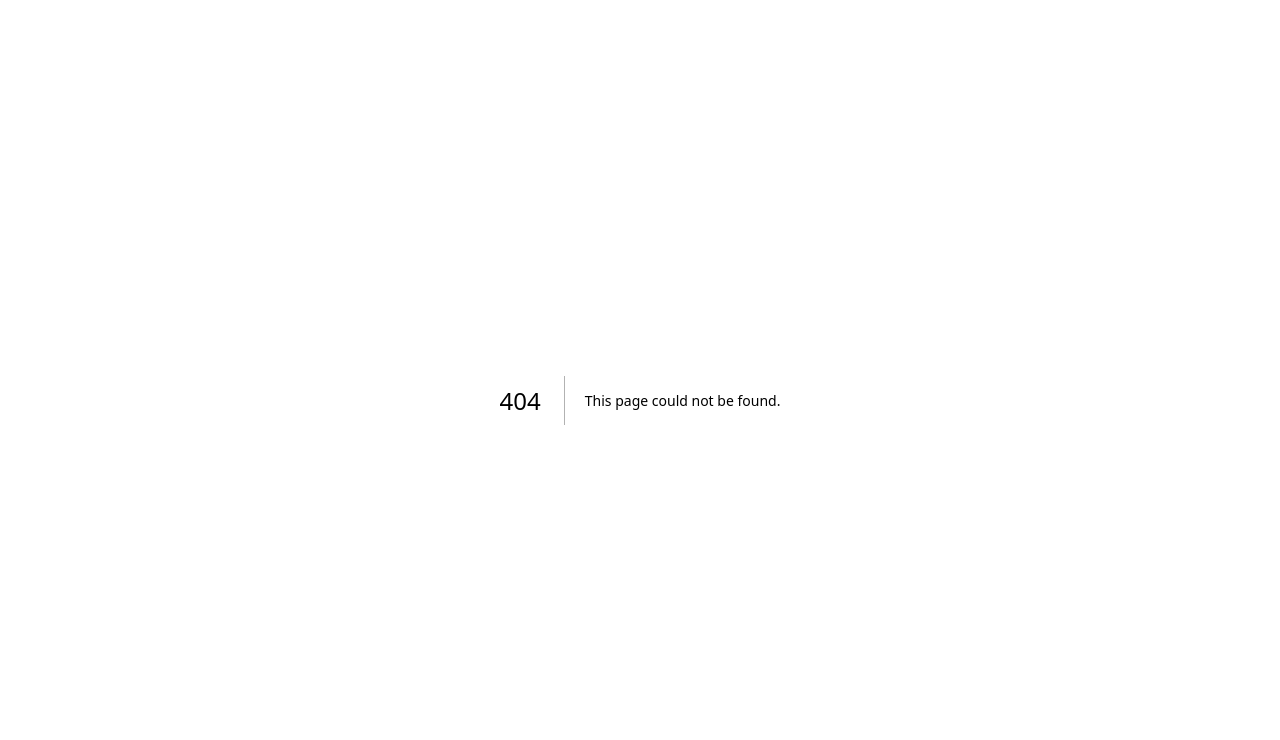
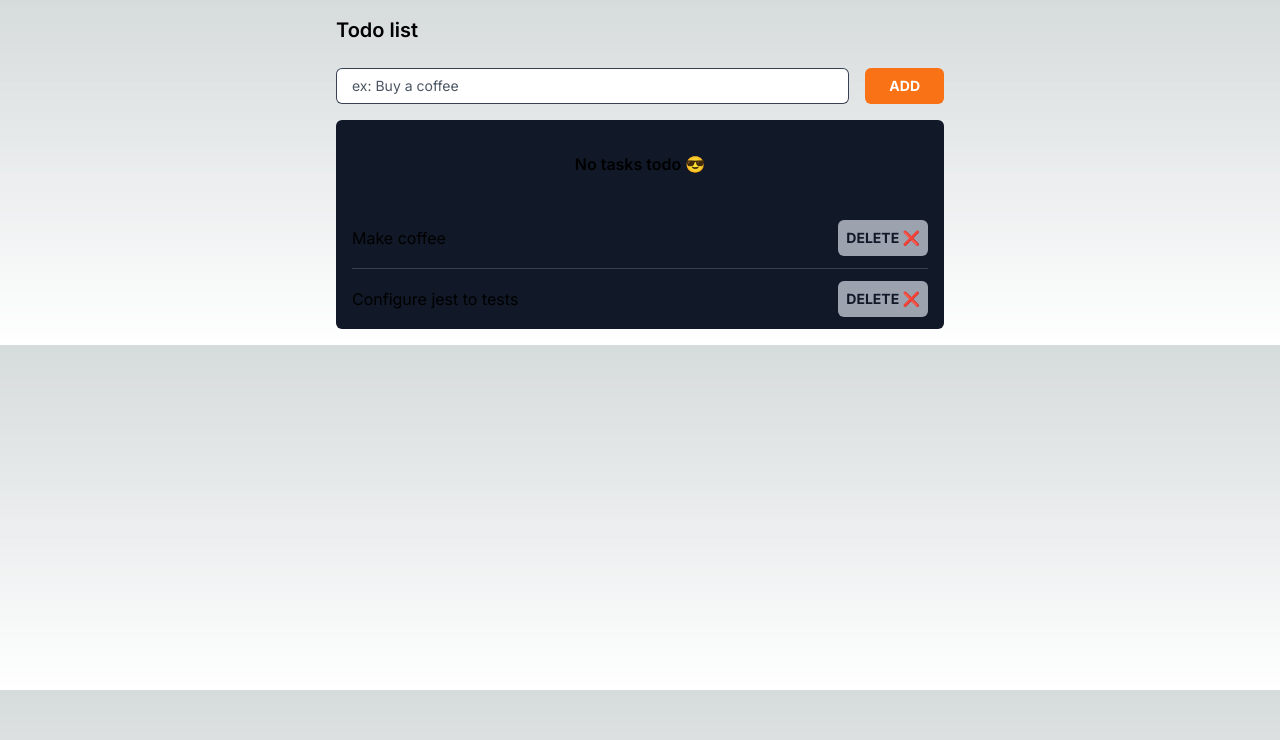
Before and after one commit to nailtonoliveira/next-app-template, a Next.js app: page /todos in a window 1280 px wide. Before the commit this address had no page. Shown: the top 740 px of the page. Built offline with nearby package versions, Linux system fonts and the light colour scheme.

Commit message:
feat: add todo feature layout without logic

```diff
--- /dev/null
+++ b/src/app/todos/page.tsx
@@ -0,0 +1,42 @@
+const list = ["Make coffee", "Configure jest to tests"];
+
+export default function Todos() {
+  return (
+    <div className="max-w-screen-sm mx-auto p-4 flex flex-col gap-4">
+      <h4 className="text-xl font-semibold">Todo list</h4>
+
+      <form className="flex items-end gap-4">
+        <input
+          className="block grow basis-auto rounded-md border-0 py-1.5 px-4 text-white mt-2 ring-1 ring-inset ring-gray-700 placeholder:text-gray-600 focus:ring-2 focus:ring-inset focus:ring-orange-600 focus:outline-none text-sm leading-6"
+          placeholder="ex: Buy a coffee"
+          type="text"
+        />
+
+        <button className="text-sm font-bold leading-6 uppercase grow-0 basis-auto border-0 py-1.5 px-6 bg-orange-500 rounded-md text-white hover:bg-orange-700 transition-colors ease-in-out duration-300">
+          Add
+        </button>
+      </form>
+
+      <div className="bg-gray-900 px-4 rounded-md">
+        <p className="w-full text-center px-4 py-8 font-semibold">
+          No tasks todo 😎
+        </p>
+
+        <ul>
+          {list.map((item) => (
+            <li
+              key={item}
+              className="flex items-center justify-between gap-4 py-3 [&:not(:first-child)]:border-t border-gray-700"
+            >
+              <span>{item}</span>
+
+              <button className="text-sm font-bold leading-6 uppercase border-0 py-1.5 px-2 bg-gray-400 rounded-md text-gray-900 hover:bg-gray-300 transition-colors ease-in-out duration-300">
+                Delete ❌
+              </button>
+            </li>
+          ))}
+        </ul>
+      </div>
+    </div>
+  );
+}
```
